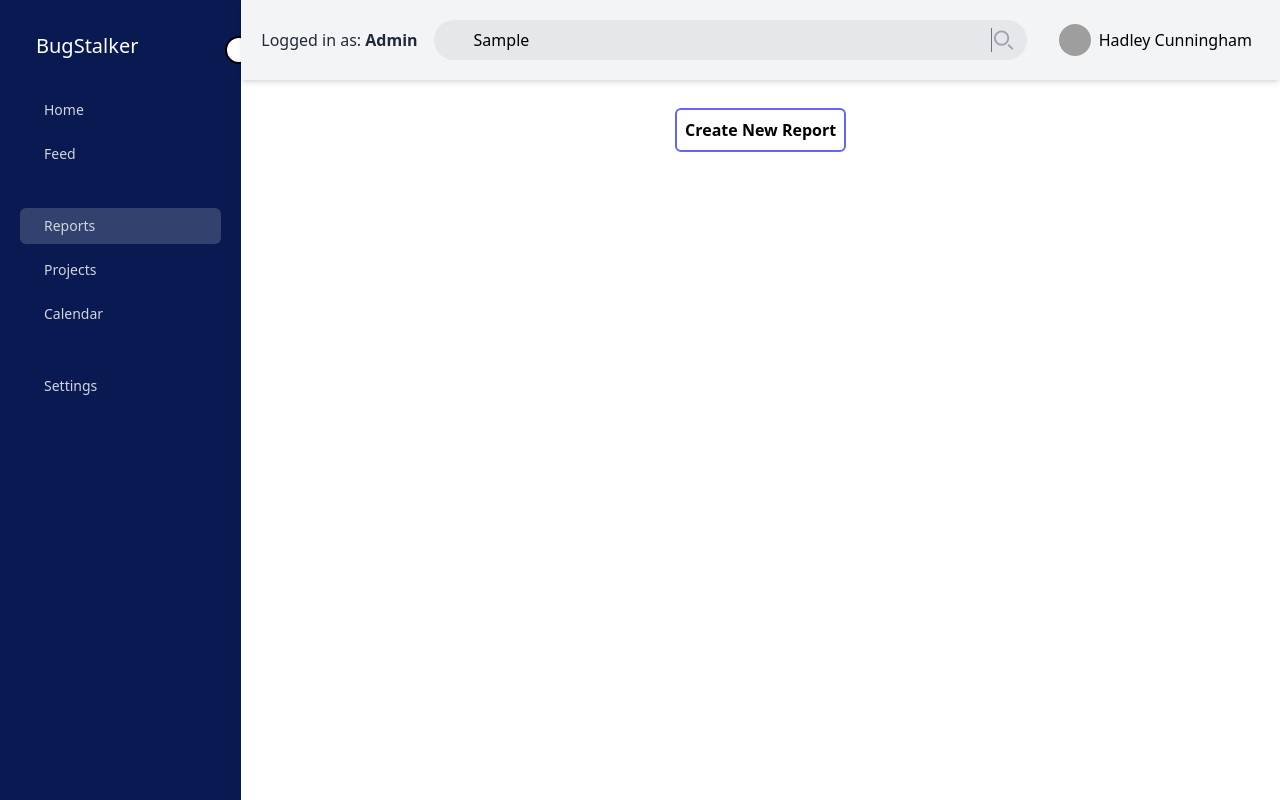
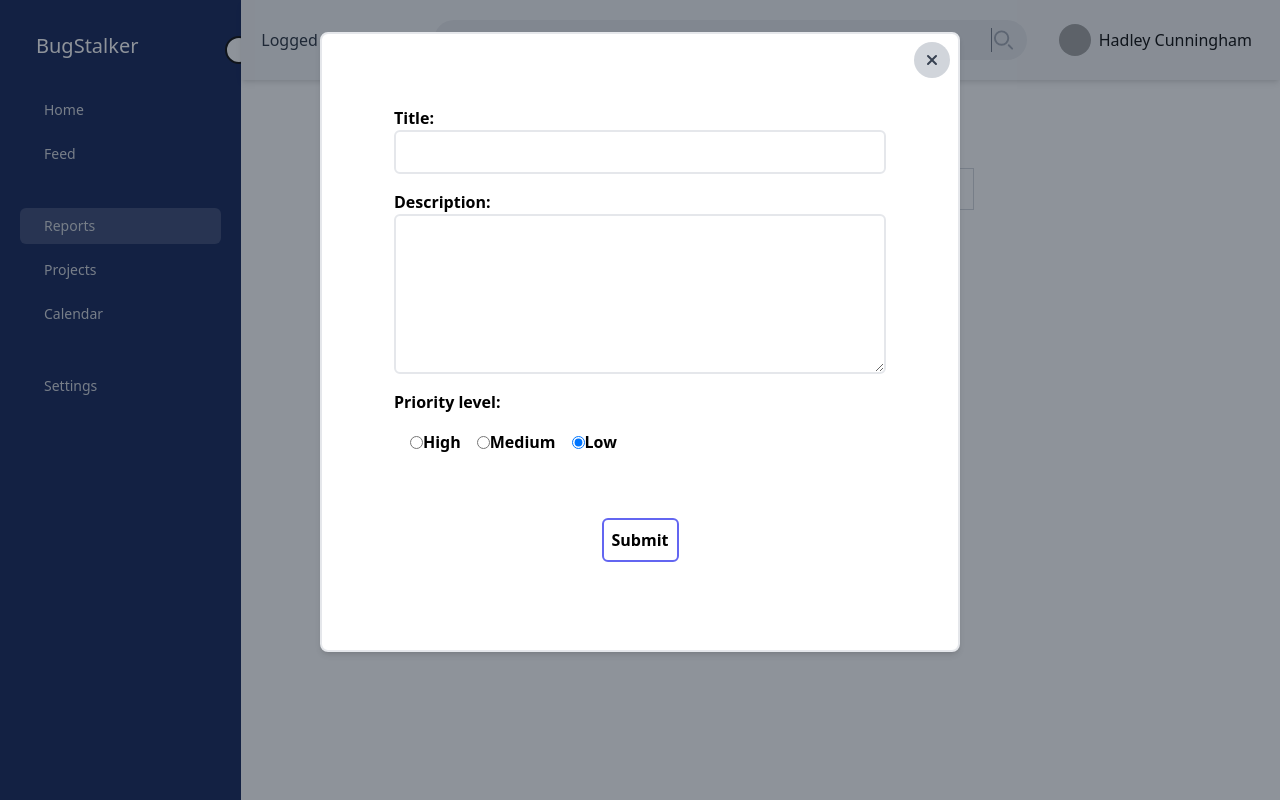
Before and after one commit to IgorAguiar-Giro/bugStalker, a Next.js app: page /panel/bugStalker/reports in a window 1280 px wide. Both pictures are taken after typing "Sample" into the empty fields and a click on the button "Create New Report". Built offline with nearby package versions, Linux system fonts and the light colour scheme; grey boxes are pictures that could not be loaded.

Commit message:
Add to report page a table with reports

```diff
--- a/pages/panel/bugStalker/reports/index.js
+++ b/pages/panel/bugStalker/reports/index.js
@@ -1,14 +1,199 @@
-import React from "react";
 import Layout from "../layout";
+import React, { useState } from "react";
 
 const Reports = () => {
+  const [showForm, setShowForm] = useState(false);
+  const [reports, setReports] = useState([]);
+  const [formData, setFormData] = useState({
+    title: "",
+    description: "",
+    priority: "Low",
+  });
+  const [editIndex, setEditIndex] = useState(null);
+
+  const handleCreateReportClick = () => {
+    setShowForm(true);
+    setFormData({
+      title: "",
+      description: "",
+      priority: "Low",
+    });
+    setEditIndex(null);
+  };
+
+  const handleCloseForm = () => {
+    setShowForm(false);
+  };
+
+  const handleChange = (event) => {
+    const { name, value } = event.target;
+    setFormData({ ...formData, [name]: value });
+  };
+
+  const handleSubmit = (event) => {
+    event.preventDefault();
+    if (editIndex !== null) {
+      const updatedReports = reports.map((report, index) =>
+        index === editIndex ? formData : report,
+      );
+      setReports(updatedReports);
+    } else {
+      setReports([...reports, formData]);
+    }
+    setFormData({
+      title: "",
+      description: "",
+      priority: "Low",
+    });
+    setShowForm(false);
+    setEditIndex(null);
+  };
+
+  const handleDelete = (index) => {
+    const newReports = reports.filter((_, i) => i !== index);
+    setReports(newReports);
+  };
+
+  const handleEdit = (index) => {
+    setFormData(reports[index]);
+    setEditIndex(index);
+    setShowForm(true);
+  };
+
   return (
     <Layout>
       <div className="flex items-center justify-center">
-        <button className="border-2 rounded-md p-2 border-indigo-500 text-center hover:bg-indigo-500 hover:text-white transition-all duration-300 ease-in">
+        <button
+          onClick={handleCreateReportClick}
+          className="border-2 rounded-md p-2 border-indigo-500 text-center hover:bg-indigo-500 hover:text-white transition-all duration-300 ease-in"
+        >
           Create New Report
         </button>
       </div>
+
+      <div className="flex justify-center mt-4">
+        <table className="table-auto border-collapse border border-gray-400">
+          <thead>
+            <tr>
+              <th className="border border-gray-300 px-4 py-2">Title</th>
+              <th className="border border-gray-300 px-4 py-2">Description</th>
+              <th className="border border-gray-300 px-4 py-2">
+                Priority Level
+              </th>
+              <th className="border border-gray-300 px-4 py-2">Actions</th>
+            </tr>
+          </thead>
+          <tbody>
+            {reports.map((report, index) => (
+              <tr key={index}>
+                <td className="border border-gray-300 px-4 py-2">
+                  {report.title}
+                </td>
+                <td className="border border-gray-300 px-4 py-2">
+                  {report.description}
+                </td>
+                <td className="border border-gray-300 px-4 py-2">
+                  {report.priority}
+                </td>
+                <td className="border border-gray-300 px-4 py-2 text-center">
+                  <button
+                    onClick={() => handleEdit(index)}
+                    className="border-2 rounded-md p-2 mr-2 border-yellow-500 text-center hover:bg-yellow-500 hover:text-white transition-all duration-200 ease-in"
+                  >
+                    Edit
+                  </button>
+                  <button
+                    onClick={() => handleDelete(index)}
+                    className="border-2 rounded-md p-2 border-red-500 text-center hover:bg-red-500 hover:text-white transition-all duration-200 ease-in"
+                  >
+                    Delete
+                  </button>
+                </td>
+              </tr>
+            ))}
+          </tbody>
+        </table>
+      </div>
+
+      {showForm && (
+        <div className="flex justify-center fixed inset-0 bg-gray-800 bg-opacity-50">
+          <div className="relative shadow-md border-2 rounded-lg p-6 md:p-16 m-4 md:m-8 w-full md:w-1/2 h-fit bg-white">
+            <button
+              onClick={handleCloseForm}
+              className="absolute top-0 right-0 m-2 p-2 rounded-full bg-gray-300 hover:bg-gray-400 text-gray-700 hover:text-gray-900 cursor-pointer z-10"
+            >
+              <svg className="h-5 w-5" viewBox="0 0 20 20" fill="currentColor">
+                <path
+                  fillRule="evenodd"
+                  d="M5.293 5.293a1 1 0 011.414 0L10 8.586l3.293-3.293a1 1 0 111.414 1.414L11.414 10l3.293 3.293a1 1 0 01-1.414 1.414L10 11.414l-3.293 3.293a1 1 0 01-1.414-1.414L8.586 10 5.293 6.707a1 1 0 010-1.414z"
+                  clipRule="evenodd"
+                />
+              </svg>
+            </button>
+            <form onSubmit={handleSubmit} className="flex flex-col m-2">
+              <label className="flex flex-col">
+                Title:
+                <input
+                  className="border-2 rounded-md p-2"
+                  type="text"
+                  name="title"
+                  value={formData.title}
+                  onChange={handleChange}
+                />
+              </label>
+              <label className="flex flex-col mt-4">
+                Description:
+                <textarea
+                  className="border-2 rounded-md p-2 h-32 md:h-40"
+                  name="description"
+                  value={formData.description}
+                  onChange={handleChange}
+                ></textarea>
+              </label>
+              <label className="mt-4">Priority level:</label>
+              <div className="flex flex-col md:flex-row p-2 m-2">
+                <label className="cursor-pointer flex items-center mr-4">
+                  <input
+                    type="radio"
+                    value="High"
+                    name="priority"
+                    checked={formData.priority === "High"}
+                    onChange={handleChange}
+                  />{" "}
+                  High
+                </label>
+                <label className="cursor-pointer flex items-center mr-4">
+                  <input
+                    type="radio"
+                    value="Medium"
+                    name="priority"
+                    checked={formData.priority === "Medium"}
+                    onChange={handleChange}
+                  />{" "}
+                  Medium
+                </label>
+                <label className="cursor-pointer flex items-center">
+                  <input
+                    type="radio"
+                    value="Low"
+                    name="priority"
+                    checked={formData.priority === "Low"}
+                    onChange={handleChange}
+                  />{" "}
+                  Low
+                </label>
+              </div>
+              <div className="flex justify-center mt-8">
+                <input
+                  className="cursor-pointer border-2 rounded-md p-2 m-4 border-indigo-500 text-center hover:bg-indigo-500 hover:text-white transition-all duration-200 ease-in"
+                  type="submit"
+                  value="Submit"
+                />
+              </div>
+            </form>
+          </div>
+        </div>
+      )}
     </Layout>
   );
 };
```
